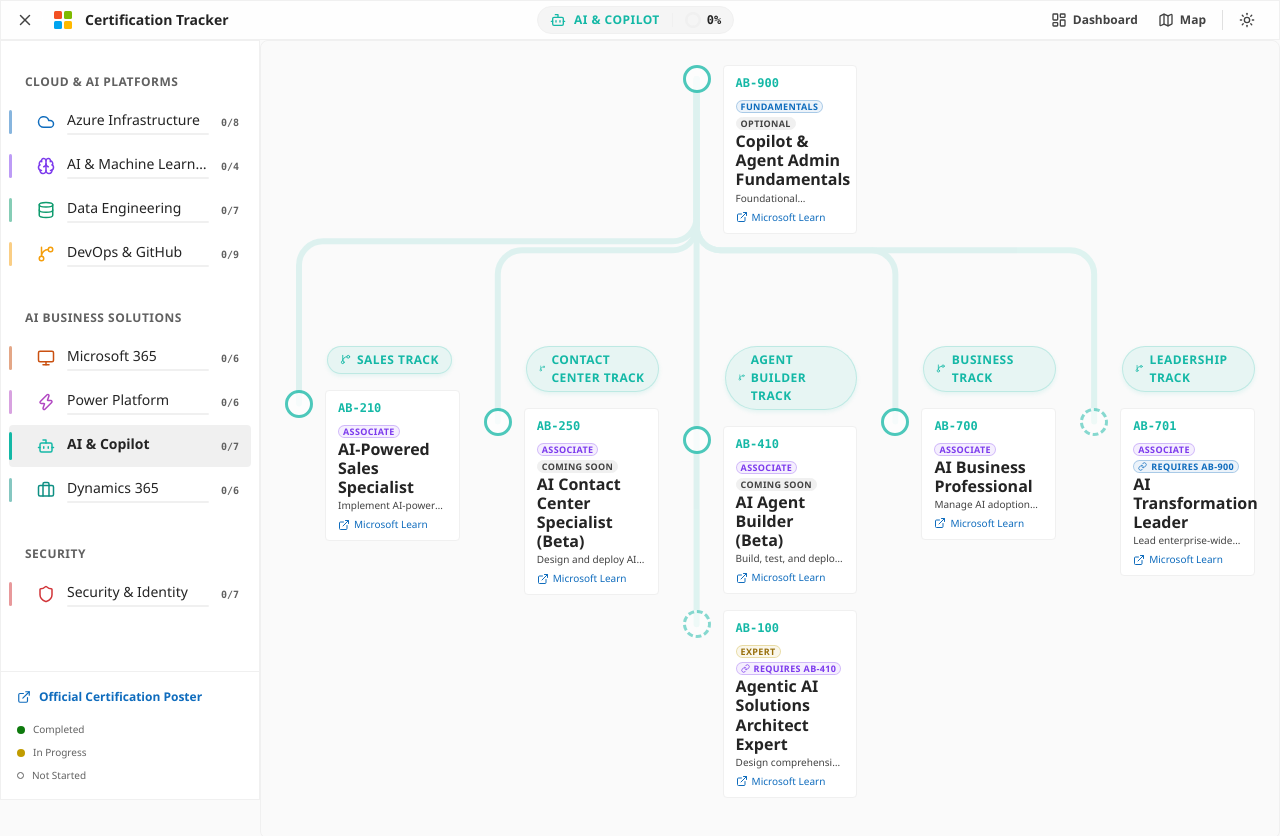
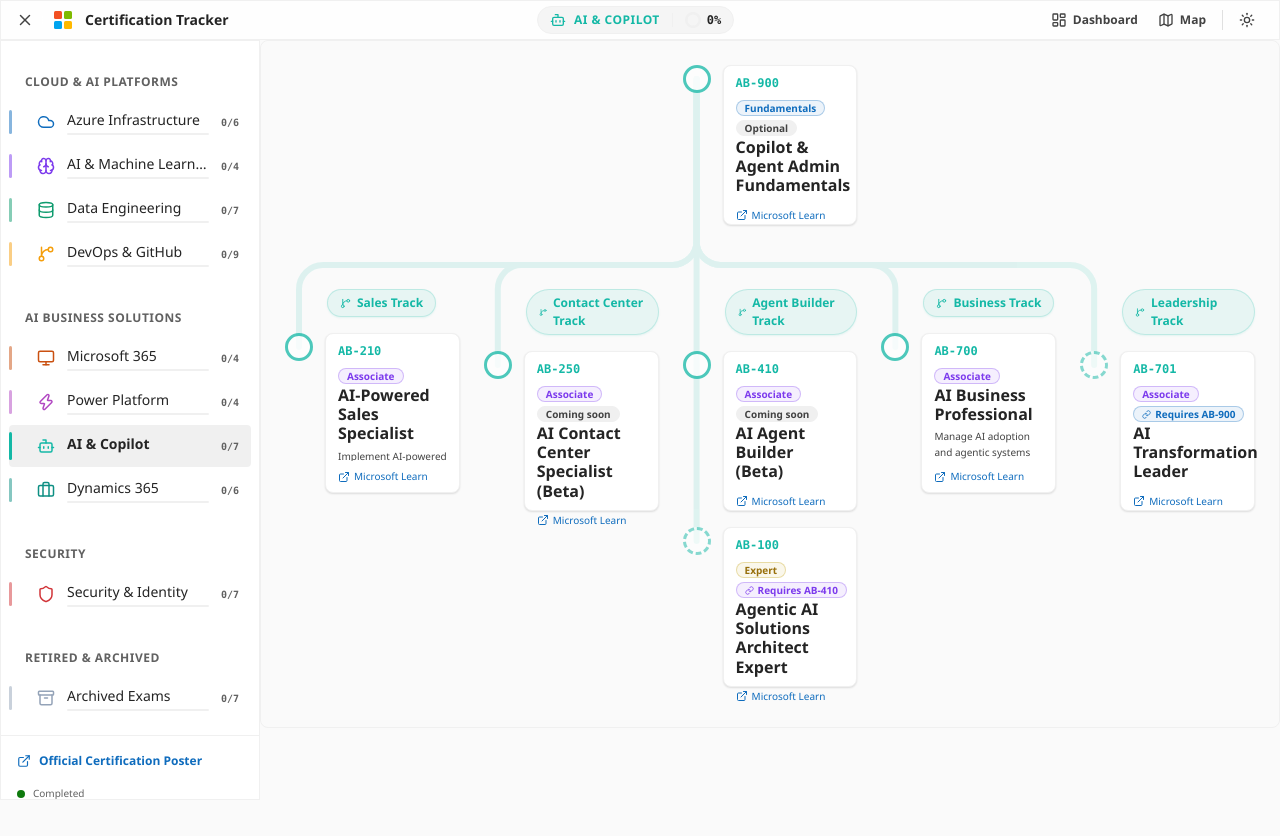
Before and after one commit to danzure/microsoft-certified-tracker, a React (Vite) app: page /path/agentic-ai in a window 1280 px wide. Shown: the top 836 px of the page. After the commit the page ends 800 px from the top, so only its background shows below. Built offline with nearby package versions, Linux system fonts and the light colour scheme.

Commit message:
Visual updates, refinements and info updates

```diff
--- a/src/components/Dashboard/Dashboard.css
+++ b/src/components/Dashboard/Dashboard.css
@@ -133,24 +133,24 @@
 
 /* Sections */
 .dashboard__section {
-  margin-bottom: var(--space-4);
+  margin-bottom: var(--space-8);
 }
 
 .dashboard__section-title {
   display: flex;
   align-items: center;
   gap: var(--space-2);
-  font-size: var(--fs-body2);
+  font-size: var(--fs-title3);
   font-weight: var(--fw-semibold);
   color: var(--text-primary);
-  margin-bottom: var(--space-2);
+  margin-bottom: var(--space-6);
 }
 
 /* Path Cards Grid */
 .dashboard__paths-grid {
   display: grid;
   grid-template-columns: repeat(auto-fill, minmax(300px, 1fr));
-  gap: var(--space-4);
+  gap: var(--space-3);
 }
 
 .dashboard__path-card {
@@ -173,14 +173,14 @@
 }
 
 .dashboard__path-card-body {
-  padding: var(--space-4);
+  padding: var(--space-3);
 }
 
 .dashboard__path-card-header {
   display: flex;
   align-items: flex-start;
   justify-content: space-between;
-  margin-bottom: var(--space-3);
+  margin-bottom: var(--space-2);
 }
 
 .dashboard__path-icon {
@@ -226,11 +226,11 @@
   color: var(--text-secondary);
   line-height: var(--lh-normal);
   display: -webkit-box;
-  -webkit-line-clamp: 3;
+  -webkit-line-clamp: 2;
   -webkit-box-orient: vertical;
-  line-clamp: 3;
+  line-clamp: 2;
   overflow: hidden;
-  margin-bottom: var(--space-3);
+  margin-bottom: var(--space-2);
 }
 
 .dashboard__path-stats {
--- a/src/components/Dashboard/Dashboard.jsx
+++ b/src/components/Dashboard/Dashboard.jsx
@@ -1,7 +1,6 @@
 import { useNavigate } from 'react-router-dom';
 import { certificationPaths, CERT_STATUS, PILLARS } from '../../data/certificationPaths';
 import { useProgressContext } from '../../context/ProgressContext';
-import ProgressRing from '../common/ProgressRing';
 import Badge from '../common/Badge';
 import * as Icons from 'lucide-react';
 import './Dashboard.css';
@@ -95,10 +94,6 @@ const Dashboard = () => {
 
       {/* Path Cards */}
       <div className="dashboard__section">
-        <h2 className="dashboard__section-title">
-          <Icons.Route size={20} />
-          Certification Paths
-        </h2>
 
         {Object.values(PILLARS).map((pillarName) => {
           const pillarPaths = certificationPaths.filter(p => p.pillar === pillarName);
@@ -107,7 +102,7 @@ const Dashboard = () => {
           return (
             <div key={pillarName} className="dashboard__pillar-group" style={{ marginBottom: 'var(--space-4)' }}>
               <h3 className="dashboard__pillar-title" style={{
-                fontSize: 'var(--fs-body2)',
+                fontSize: 'var(--fs-subtitle1)',
                 fontWeight: 'var(--fw-semibold)',
                 color: 'var(--text-secondary)',
                 marginBottom: 'var(--space-2)',
--- a/src/components/MetroMap/MetroLine.css
+++ b/src/components/MetroMap/MetroLine.css
@@ -40,7 +40,6 @@
   border-radius: var(--radius-lg);
   border: 1px solid var(--border-subtle);
   padding: var(--space-6);
-  min-height: 400px;
   display: flex;
   flex-direction: column;
   min-width: min-content;
@@ -90,7 +89,7 @@
 /* ─── Fork & Merge Spacers ─── */
 .metro-line__fork-spacer,
 .metro-line__merge-spacer {
-  height: 96px;
+  height: 48px;
   position: relative;
   z-index: 0;
 }
@@ -127,10 +126,8 @@
   border: 1px solid color-mix(in srgb, var(--path-color) 20%, transparent);
   border-radius: var(--radius-full);
   width: fit-content;
-  letter-spacing: var(--letter-spacing-wide, 0.02em);
-  text-transform: uppercase;
   z-index: 2;
-  box-shadow: 0 2px 4px color-mix(in srgb, var(--path-color) 10%, transparent);
+  box-shadow: 0 1px 2px color-mix(in srgb, var(--path-color) 10%, transparent);
 }
 
 .metro-line__branch-level-group {
--- a/src/components/MetroMap/MetroLine.jsx
+++ b/src/components/MetroMap/MetroLine.jsx
@@ -2,7 +2,6 @@ import { useParams } from 'react-router-dom';
 import { getPathById, CERT_LEVELS, CERT_STATUS } from '../../data/certificationPaths';
 import { useProgressContext } from '../../context/ProgressContext';
 import Station from './Station';
-import ProgressRing from '../common/ProgressRing';
 
 import CertDetail from '../CertDetail/CertDetail';
 import * as Icons from 'lucide-react';
@@ -16,11 +15,12 @@ const CURVE_RADIUS = 24;
 const MetroLine = () => {
   const { pathId } = useParams();
   const path = getPathById(pathId);
-  const { getPathProgress, getStatus } = useProgressContext();
+  const { getStatus } = useProgressContext();
   const [selectedCert, setSelectedCert] = useState(null);
 
   const treeContainerRef = useRef(null);
   const gridRef = useRef(null);
+  const forkSpacerRef = useRef(null);
   const [trackPaths, setTrackPaths] = useState([]);
 
   const branches = useMemo(() => path?.branches || [], [path?.branches]);
@@ -177,6 +177,13 @@ const MetroLine = () => {
       gridBottomY = gridRect.bottom - offsetTop;
     }
 
+    // Find the middle of the fork spacer so fork lines draw cleanly inside the gap
+    let forkMidY = null;
+    if (forkSpacerRef.current) {
+      const forkRect = forkSpacerRef.current.getBoundingClientRect();
+      forkMidY = forkRect.top - offsetTop + forkRect.height / 2;
+    }
+
     const paths = [];
 
     // Pre-calculate consistent midY for merges so they form a single horizontal bus
@@ -224,6 +231,8 @@ const MetroLine = () => {
             const { maxFromY, toY } = mergeMidYs[conn.to];
             midY = maxFromY + (toY - maxFromY) / 2;
           }
+        } else if (conn.type === 'fork' && forkMidY !== null) {
+          midY = forkMidY;
         }
 
         // Path: go vertical from start to midY, then curve horizontal, then curve vertical down to end
@@ -300,8 +309,7 @@ const MetroLine = () => {
   }
 
   // ─── Helpers ───
-  const prog = getPathProgress(path.id);
-  const PathIcon = Icons[path.icon] || Icons.Circle;
+    const PathIcon = Icons[path.icon] || Icons.Circle;
 
   const renderStation = (cert, idx) => {
     const certStatus = getStatus(cert.id);
@@ -425,7 +433,7 @@ const MetroLine = () => {
 
               {/* ── Spacer for fork zone ── */}
               {trunkFundamentals.length > 0 && (
-                <div className="metro-line__fork-spacer" />
+                <div className="metro-line__fork-spacer" ref={forkSpacerRef} />
               )}
 
               {/* ── Branch Columns ── */}
--- a/src/components/MetroMap/Station.css
+++ b/src/components/MetroMap/Station.css
@@ -121,10 +121,14 @@
 /* Station Info Card — compact */
 .station__info {
   flex: 1;
+  display: flex;
+  flex-direction: column;
+  height: 160px;
   padding: var(--space-2) var(--space-3);
   background: var(--bg-surface-1);
   border: 1px solid var(--border-subtle);
-  border-radius: var(--radius-md);
+  border-radius: var(--radius-lg);
+  box-shadow: var(--shadow-sm);
   cursor: pointer;
   transition: background var(--transition-fast),
               border-color var(--transition-fast),
@@ -137,7 +141,7 @@
 .station__info:hover {
   background: var(--bg-surface-hover);
   border-color: var(--border-default);
-  box-shadow: var(--shadow-8);
+  box-shadow: var(--shadow-md);
 }
 
 .station__info-header {
@@ -173,17 +177,19 @@
   font-size: var(--fs-caption2, 11px);
   color: var(--text-secondary);
   line-height: var(--lh-relaxed);
+  margin-top: var(--space-1);
+  margin-bottom: var(--space-2);
   display: -webkit-box;
-  -webkit-line-clamp: 1;
+  -webkit-line-clamp: 3;
   -webkit-box-orient: vertical;
-  line-clamp: 1;
+  line-clamp: 3;
   overflow: hidden;
 }
 
 .station__actions {
   display: flex;
   gap: var(--space-3);
-  margin-top: var(--space-1);
+  margin-top: auto;
 }
 
 .station__learn-link {
--- a/src/components/common/Badge.css
+++ b/src/components/common/Badge.css
@@ -2,13 +2,11 @@
   display: inline-flex;
   align-items: center;
   gap: var(--space-1);
-  padding: 2px var(--space-2);
+  padding: 2px var(--space-3);
   border-radius: var(--radius-full);
-  font-size: var(--fs-caption2);
+  font-size: var(--fs-caption1);
   font-weight: var(--fw-semibold);
-  letter-spacing: var(--letter-spacing-wide);
-  text-transform: uppercase;
-  line-height: 1;
+  line-height: 1.2;
   white-space: nowrap;
   border: 1px solid transparent;
 }
@@ -63,6 +61,10 @@
 }
 
 .badge--small {
-  padding: 1px var(--space-1);
-  font-size: 9px;
+  padding: 1px var(--space-2);
+  font-size: var(--fs-caption2);
 }
+
+.badge--outline {
+  background: transparent !important;
+}
--- a/src/components/common/Badge.jsx
+++ b/src/components/common/Badge.jsx
@@ -1,10 +1,14 @@
 import './Badge.css';
 
-const Badge = ({ children, variant = 'default', color, small = false }) => {
-  const style = color ? { '--badge-color': color, '--badge-bg': `${color}22` } : {};
+const Badge = ({ children, variant = 'default', color, small = false, outline = false }) => {
+  const style = color ? {
+    '--badge-color': color,
+    '--badge-bg': outline ? 'transparent' : `${color}22`,
+    '--badge-border': color
+  } : {};
 
   return (
-    <span className={`badge badge--${variant} ${small ? 'badge--small' : ''}`} style={style}>
+    <span className={`badge badge--${variant} ${small ? 'badge--small' : ''} ${outline ? 'badge--outline' : ''}`} style={style}>
       {children}
     </span>
   );
--- a/src/data/certificationPaths.js
+++ b/src/data/certificationPaths.js
@@ -19,6 +19,7 @@ export const PILLARS = {
   CLOUD_AI: 'Cloud & AI Platforms',
   BIZ_SOLUTIONS: 'AI Business Solutions',
   SECURITY: 'Security',
+  RETIRED: 'Retired & Archived',
 };
 
 export const certificationPaths = [
@@ -76,18 +77,7 @@ export const certificationPaths = [
         learnUrl: 'https://learn.microsoft.com/en-us/credentials/certifications/exams/az-700/',
         retirementDate: null,
       },
-      {
-        id: 'az-800',
-        examCode: 'AZ-800/801',
-        name: 'Windows Server Hybrid Admin Associate',
-        level: CERT_LEVELS.ASSOCIATE,
-        branch: 'hybrid',
-        description: 'Configure and manage Windows Server on-premises, hybrid, and IaaS workloads.',
-        prerequisites: [],
-        recommendedPrereqs: ['az-900'],
-        learnUrl: 'https://learn.microsoft.com/en-us/credentials/certifications/exams/az-800/',
-        retirementDate: null,
-      },
+
       {
         id: 'az-305',
         examCode: 'AZ-305',
@@ -99,18 +89,7 @@ export const certificationPaths = [
         learnUrl: 'https://learn.microsoft.com/en-us/credentials/certifications/exams/az-305/',
         retirementDate: null,
       },
-      {
-        id: 'az-204',
-        examCode: 'AZ-204',
-        name: 'Azure Developer Associate',
-        level: CERT_LEVELS.ASSOCIATE,
-        branch: 'developer',
-        description: 'Design, build, test, and maintain cloud applications and services on Microsoft Azure.',
-        prerequisites: [],
-        recommendedPrereqs: ['az-900'],
-        learnUrl: 'https://learn.microsoft.com/en-us/credentials/certifications/exams/az-204/',
-        retirementDate: null,
-      },
+
       {
         id: 'az-120',
         examCode: 'AZ-120',
@@ -231,16 +210,17 @@ export const certificationPaths = [
         learnUrl: 'https://learn.microsoft.com/en-us/credentials/certifications/exams/dp-900/',
         retirementDate: null,
       },
-      {
-        id: 'dp-203',
-        examCode: 'DP-203',
-        name: 'Azure Data Engineer Associate',
+
+            {
+        id: 'dp-700',
+        examCode: 'DP-700',
+        name: 'Fabric Data Engineer Associate (Beta)',
         level: CERT_LEVELS.ASSOCIATE,
         branch: 'engineering',
-        description: 'Design and implement data storage, processing, and security for Azure data solutions.',
+        description: 'Design, implement, and operate data engineering solutions on Microsoft Fabric. Responsibilities include building Delta Lake environments, developing data pipelines, and optimizing performance.',
         prerequisites: [],
         recommendedPrereqs: ['dp-900'],
-        learnUrl: 'https://learn.microsoft.com/en-us/credentials/certifications/exams/dp-203/',
+        learnUrl: 'https://learn.microsoft.com/en-us/credentials/certifications/fabric-data-engineer/',
         retirementDate: null,
       },
       {
@@ -263,7 +243,7 @@ export const certificationPaths = [
         branch: 'engineering',
         description: 'Implement and manage security for data in Azure.',
         prerequisites: [],
-        recommendedPrereqs: ['dp-203'],
+        recommendedPrereqs: ['dp-700'],
         learnUrl: 'https://learn.microsoft.com/en-us/credentials/certifications/',
         retirementDate: null,
       },
@@ -299,7 +279,7 @@ export const certificationPaths = [
         branch: 'specialty-cosmos',
         description: 'Design and implement cloud-native applications using Azure Cosmos DB.',
         prerequisites: [],
-        recommendedPrereqs: ['dp-203'],
+        recommendedPrereqs: ['dp-700'],
         learnUrl: 'https://learn.microsoft.com/en-us/credentials/certifications/exams/dp-420/',
         retirementDate: null,
       },
@@ -427,39 +407,19 @@ export const certificationPaths = [
       { id: 'collab', name: 'Collaboration Track' },
     ],
     certifications: [
-      {
-        id: 'ms-900',
-        examCode: 'MS-900',
-        name: 'Microsoft 365 Fundamentals',
-        level: CERT_LEVELS.FUNDAMENTALS,
-        description: 'Cloud concepts, core M365 services, security, compliance, and licensing.',
-        prerequisites: [],
-        learnUrl: 'https://learn.microsoft.com/en-us/credentials/certifications/exams/ms-900/',
-        retirementDate: '2026-06-30',
-      },
+
       {
         id: 'ms-102',
         examCode: 'MS-102',
         name: 'Microsoft 365 Administrator',
         level: CERT_LEVELS.EXPERT,
         description: 'Deploy, configure, and manage Microsoft 365 tenants including identity, security, and compliance.',
-        prerequisites: [['md-102', 'ms-203', 'ms-700', 'sc-300', 'sc-401']],
-        recommendedPrereqs: ['ms-900'],
+        prerequisites: [['md-102', 'ms-700', 'sc-300', 'sc-401']],
+        recommendedPrereqs: ['ab-900'],
         learnUrl: 'https://learn.microsoft.com/en-us/credentials/certifications/exams/ms-102/',
         retirementDate: null,
       },
-      {
-        id: 'ms-203',
-        examCode: 'MS-203',
-        name: 'Messaging Administrator Associate',
-        level: CERT_LEVELS.ASSOCIATE,
-        branch: 'messaging',
-        description: 'Manage a secure, efficient, and effective email collaboration platform using Microsoft Exchange Online and Microsoft 365.',
-        prerequisites: [],
-        recommendedPrereqs: ['ms-900'],
-        learnUrl: 'https://learn.microsoft.com/en-us/credentials/certifications/m365-messaging-administrator/',
-        retirementDate: '2023-12-31',
-      },
+
       {
         id: 'md-102',
         examCode: 'MD-102',
@@ -468,7 +428,7 @@ export const certificationPaths = [
         branch: 'endpoint',
         description: 'Plan and execute endpoint deployment, manage devices using Intune and Configuration Manager.',
         prerequisites: [],
-        recommendedPrereqs: ['ms-900'],
+        recommendedPrereqs: ['ab-900'],
         learnUrl: 'https://learn.microsoft.com/en-us/credentials/certifications/exams/md-102/',
         retirementDate: null,
       },
@@ -480,7 +440,7 @@ export const certificationPaths = [
         branch: 'teams',
         description: 'Manage Microsoft Teams settings, policies, and integrations.',
         prerequisites: [],
-        recommendedPrereqs: ['ms-900'],
+        recommendedPrereqs: ['ab-900'],
         learnUrl: 'https://learn.microsoft.com/en-us/credentials/certifications/exams/ms-700/',
         retirementDate: null,
       },
@@ -492,7 +452,7 @@ export const certificationPaths = [
         branch: 'collab',
         description: 'Plan, deploy, and manage collaboration and communications solutions.',
         prerequisites: [],
-        recommendedPrereqs: ['ms-900'],
+        recommendedPrereqs: ['ab-900'],
         learnUrl: 'https://learn.microsoft.com/en-us/credentials/certifications/exams/ms-721/',
         retirementDate: null,
       },
@@ -526,18 +486,7 @@ export const certificationPaths = [
         learnUrl: 'https://learn.microsoft.com/en-us/credentials/certifications/exams/pl-900/',
         retirementDate: null,
       },
-      {
-        id: 'pl-200',
-        examCode: 'PL-200',
-        name: 'Power Platform Functional Consultant Associate',
-        level: CERT_LEVELS.ASSOCIATE,
-        branch: 'functional',
-        description: 'Configure Dataverse, Power Apps, Power Automate, and chatbots for business solutions.',
-        prerequisites: [],
-        recommendedPrereqs: ['pl-900'],
-        learnUrl: 'https://learn.microsoft.com/en-us/credentials/certifications/exams/pl-200/',
-        retirementDate: null,
-      },
+
       {
         id: 'pl-300',
         examCode: 'PL-300',
@@ -573,18 +522,7 @@ export const certificationPaths = [
         learnUrl: 'https://learn.microsoft.com/en-us/credentials/certifications/exams/pl-400/',
         retirementDate: null,
       },
-      {
-        id: 'pl-500',
-        examCode: 'PL-500',
-        name: 'Power Automate RPA Developer Associate',
-        level: CERT_LEVELS.ASSOCIATE,
-        branch: 'rpa',
-        description: 'Automate time-consuming and repetitive tasks by using Microsoft Power Automate.',
-        prerequisites: [],
-        recommendedPrereqs: ['pl-900'],
-        learnUrl: 'https://learn.microsoft.com/en-us/credentials/certifications/exams/pl-500/',
-        retirementDate: null,
-      },
+
     ],
   },
   {
@@ -902,6 +840,108 @@ export const certificationPaths = [
       },
     ],
   }
+,
+  {
+    id: 'retired-exams',
+    name: 'Retired & Retiring Exams',
+    shortName: 'Archived Exams',
+    code: 'ARCHIVE',
+    pillar: PILLARS.RETIRED,
+    color: '#94a3b8',
+    glowColor: 'rgba(148, 163, 184, 0.4)',
+    cssVar: '--line-retired',
+    icon: 'Archive',
+    description: 'A collection of historically retired or soon-to-be retired certifications.',
+    branches: [
+      { id: 'retiring', name: 'Retiring Soon', isIndependent: true },
+      { id: 'retired', name: 'Already Retired', isIndependent: true },
+    ],
+    certifications: [
+      {
+        id: 'az-800',
+        examCode: 'AZ-800/801',
+        name: 'Windows Server Hybrid Admin Associate',
+        level: CERT_LEVELS.ASSOCIATE,
+        branch: 'retiring',
+        description: 'Configure and manage Windows Server on-premises, hybrid, and IaaS workloads.',
+        prerequisites: [],
+        recommendedPrereqs: ['az-900'],
+        learnUrl: 'https://learn.microsoft.com/en-us/credentials/certifications/exams/az-800/',
+        retirementDate: null,
+      },
+      {
+        id: 'az-204',
+        examCode: 'AZ-204',
+        name: 'Azure Developer Associate',
+        level: CERT_LEVELS.ASSOCIATE,
+        branch: 'retiring',
+        description: 'Design, build, test, and maintain cloud applications and services on Microsoft Azure.',
+        prerequisites: [],
+        recommendedPrereqs: ['az-900'],
+        learnUrl: 'https://learn.microsoft.com/en-us/credentials/certifications/exams/az-204/',
+        retirementDate: null,
+      },
+      {
+        id: 'pl-200',
+        examCode: 'PL-200',
+        name: 'Power Platform Functional Consultant Associate',
+        level: CERT_LEVELS.ASSOCIATE,
+        branch: 'retiring',
+        description: 'Configure Dataverse, Power Apps, Power Automate, and chatbots for business solutions.',
+        prerequisites: [],
+        recommendedPrereqs: ['pl-900'],
+        learnUrl: 'https://learn.microsoft.com/en-us/credentials/certifications/exams/pl-200/',
+        retirementDate: null,
+      },
+      {
+        id: 'pl-500',
+        examCode: 'PL-500',
+        name: 'Power Automate RPA Developer Associate',
+        level: CERT_LEVELS.ASSOCIATE,
+        branch: 'retiring',
+        description: 'Automate time-consuming and repetitive tasks by using Microsoft Power Automate.',
+        prerequisites: [],
+        recommendedPrereqs: ['pl-900'],
+        learnUrl: 'https://learn.microsoft.com/en-us/credentials/certifications/exams/pl-500/',
+        retirementDate: null,
+      },
+      {
+        id: 'ms-900',
+        examCode: 'MS-900',
+        name: 'Microsoft 365 Fundamentals',
+        level: CERT_LEVELS.FUNDAMENTALS,
+        branch: 'retired',
+        description: 'Demonstrate foundational knowledge of Microsoft 365 cloud concepts, core Microsoft 365 services, and the fundamentals of security, compliance, privacy, and licensing in Microsoft 365.',
+        prerequisites: [],
+        learnUrl: 'https://learn.microsoft.com/en-us/credentials/certifications/exams/ms-900/',
+        retirementDate: '2026-03-31',
+      },
+      {
+        id: 'dp-203',
+        examCode: 'DP-203',
+        name: 'Azure Data Engineer Associate',
+        level: CERT_LEVELS.ASSOCIATE,
+        branch: 'retired',
+        description: 'Design and implement comprehensive data storage, processing, and security solutions. Involves building scalable data pipelines, integrating disparate data sources, and optimizing data architecture for analytics and AI workloads.',
+        prerequisites: [],
+        recommendedPrereqs: ['dp-900'],
+        learnUrl: 'https://learn.microsoft.com/en-us/credentials/certifications/exams/dp-203/',
+        retirementDate: '2025-03-31',
+      },
+      {
+        id: 'ms-203',
+        examCode: 'MS-203',
+        name: 'Messaging Administrator Associate',
+        level: CERT_LEVELS.ASSOCIATE,
+        branch: 'retired',
+        description: 'Manage a secure, efficient, and effective email collaboration platform using Microsoft Exchange Online and Microsoft 365. Responsibilities include mail flow, compliance, message hygiene, and hybrid deployments.',
+        prerequisites: [],
+        recommendedPrereqs: ['ab-900'],
+        learnUrl: 'https://learn.microsoft.com/en-us/credentials/certifications/m365-messaging-administrator/',
+        retirementDate: '2023-12-31',
+      },
+    ]
+  }
 ];
 
 // Helper to get a path by ID
```
Also changed, not shown: src/components/CertDetail/CertDetail.css (+24 -29 lines), src/components/CertDetail/CertDetail.jsx (+21 -4 lines), src/components/MetroMap/Station.jsx (+10 -3 lines).
